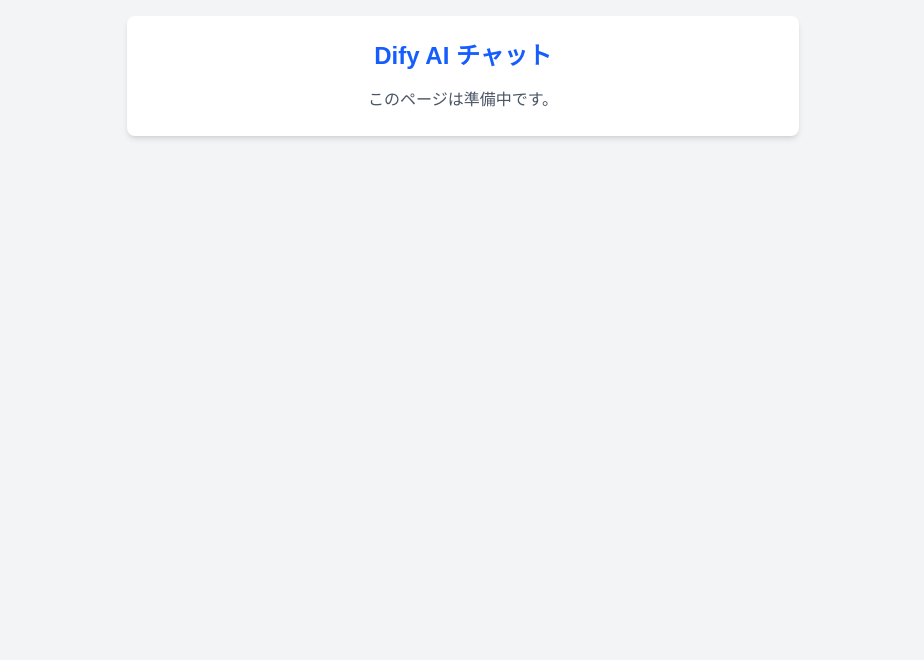
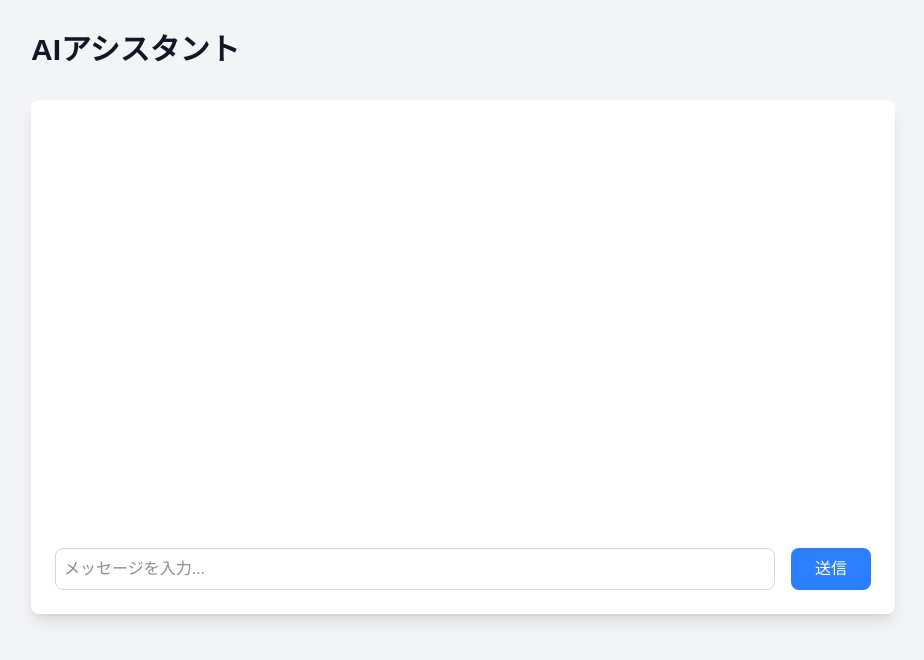
Before and after one commit to ChhornSovanmuny/my-next.js-todo, a Next.js app: page /dify in a window 1280 px wide. Shown: the top 660 px of the page, without its empty margins (177-1101 px from the left). Built offline with nearby package versions, Linux system fonts and the light colour scheme.

Commit message:
Dify integration completed

```diff
--- a/src/app/api/dify/route.ts
+++ b/src/app/api/dify/route.ts
@@ -2,15 +2,11 @@
 import { Task } from '@/app/types';
 
 // DifyのAPIエンドポイントとAPIキー
-const DIFY_API_URL = process.env.DIFY_API_URL || 'https://api.dify.ai/v1';
-const DIFY_API_KEY = process.env.DIFY_API_KEY;
+const DIFY_API_URL = 'https://api.dify.ai/v1';
+const DIFY_API_KEY = 'app-urixaevfHSUVW2Qr7rv4UPf9';
 
 // Difyとの通信を行う関数
 async function communicateWithDify(message: string, tasks: Task[]) {
-  if (!DIFY_API_KEY) {
-    throw new Error('Dify APIキーが設定されていません');
-  }
-
   try {
     const response = await fetch(`${DIFY_API_URL}/chat-messages`, {
       method: 'POST',
@@ -23,7 +19,7 @@
           tasks: JSON.stringify(tasks)
         },
         query: message,
-        response_mode: 'streaming',
+        response_mode: 'blocking',
         user: 'user'
       })
     });
@@ -32,7 +28,8 @@
       throw new Error(`Dify API error: ${response.statusText}`);
     }
 
-    return response;
+    const data = await response.json();
+    return data;
   } catch (error) {
     console.error('Dify API error:', error);
     throw error;
@@ -52,9 +49,7 @@
       );
     }
 
-    const response = await communicateWithDify(message, tasks);
-    const data = await response.json();
-
+    const data = await communicateWithDify(message, tasks);
     return NextResponse.json(data);
   } catch (error) {
     console.error('Error in Dify route:', error);
--- a/src/app/dify/page.tsx
+++ b/src/app/dify/page.tsx
@@ -1,13 +1,123 @@
 // src/app/dify/page.tsx
 'use client';
 
+import { useState } from 'react';
+import { Task } from '../types';
+
+interface Message {
+  role: 'user' | 'assistant';
+  content: string;
+}
+
 export default function DifyPage() {
+  const [messages, setMessages] = useState<Message[]>([]);
+  const [input, setInput] = useState('');
+  const [isLoading, setIsLoading] = useState(false);
+
+  const handleSubmit = async (e: React.FormEvent) => {
+    e.preventDefault();
+    if (!input.trim() || isLoading) return;
+
+    const userMessage: Message = {
+      role: 'user',
+      content: input
+    };
+
+    setMessages(prev => [...prev, userMessage]);
+    setInput('');
+    setIsLoading(true);
+
+    try {
+      const response = await fetch('/api/dify', {
+        method: 'POST',
+        headers: {
+          'Content-Type': 'application/json',
+        },
+        body: JSON.stringify({
+          message: input,
+          tasks: [] // 必要に応じてタスクリストを渡す
+        }),
+      });
+
+      if (!response.ok) {
+        throw new Error('API request failed');
+      }
+
+      const data = await response.json();
+
+      const assistantMessage: Message = {
+        role: 'assistant',
+        content: data.answer || '申し訳ありません。応答を生成できませんでした。'
+      };
+
+      setMessages(prev => [...prev, assistantMessage]);
+    } catch (error) {
+      console.error('Error:', error);
+      const errorMessage: Message = {
+        role: 'assistant',
+        content: 'エラーが発生しました。もう一度お試しください。'
+      };
+      setMessages(prev => [...prev, errorMessage]);
+    } finally {
+      setIsLoading(false);
+    }
+  };
+
   return (
-    <div className="min-h-screen bg-gray-100 p-4">
-      <div className="max-w-2xl mx-auto bg-white shadow-md rounded-lg p-6 space-y-4">
-        <h1 className="text-2xl font-bold text-center text-blue-600">Dify AI チャット</h1>
-        <div className="text-center text-gray-600">
-          このページは準備中です。
+    <div className="min-h-screen bg-gray-100 py-8">
+      <div className="max-w-4xl mx-auto px-4">
+        <h1 className="text-3xl font-bold text-gray-900 mb-8">AIアシスタント</h1>
+
+        <div className="bg-white rounded-lg shadow-lg p-6 mb-6">
+          <div className="space-y-4 mb-6 h-[400px] overflow-y-auto">
+            {messages.map((message, index) => (
+              <div
+                key={index}
+                className={`flex ${
+                  message.role === 'user' ? 'justify-end' : 'justify-start'
+                }`}
+              >
+                <div
+                  className={`max-w-[80%] rounded-lg p-4 ${
+                    message.role === 'user'
+                      ? 'bg-blue-500 text-white'
+                      : 'bg-gray-100 text-gray-900'
+                  }`}
+                >
+                  {message.content}
+                </div>
+              </div>
+            ))}
+            {isLoading && (
+              <div className="flex justify-start">
+                <div className="bg-gray-100 rounded-lg p-4">
+                  <div className="flex space-x-2">
+                    <div className="w-2 h-2 bg-gray-400 rounded-full animate-bounce"></div>
+                    <div className="w-2 h-2 bg-gray-400 rounded-full animate-bounce delay-100"></div>
+                    <div className="w-2 h-2 bg-gray-400 rounded-full animate-bounce delay-200"></div>
+                  </div>
+                </div>
+              </div>
+            )}
+          </div>
+
+          <form onSubmit={handleSubmit} className="flex gap-4">
+            <input
+              type="text"
+              value={input}
+              onChange={(e) => setInput(e.target.value)}
+              placeholder="メッセージを入力..."
+              className="flex-1 p-2 border border-gray-300 rounded-lg focus:outline-none focus:ring-2 focus:ring-blue-500"
+              disabled={isLoading}
+            />
+            <button
+              type="submit"
+              disabled={isLoading}
+              className="px-6 py-2 bg-blue-500 text-white rounded-lg hover:bg-blue-600 focus:outline-none focus:ring-2 focus:ring-blue-500 focus:ring-offset-2 disabled:opacity-50"
+            >
+              送信
+            </button>
+          </form>
         </div>
       </div>
     </div>
```
